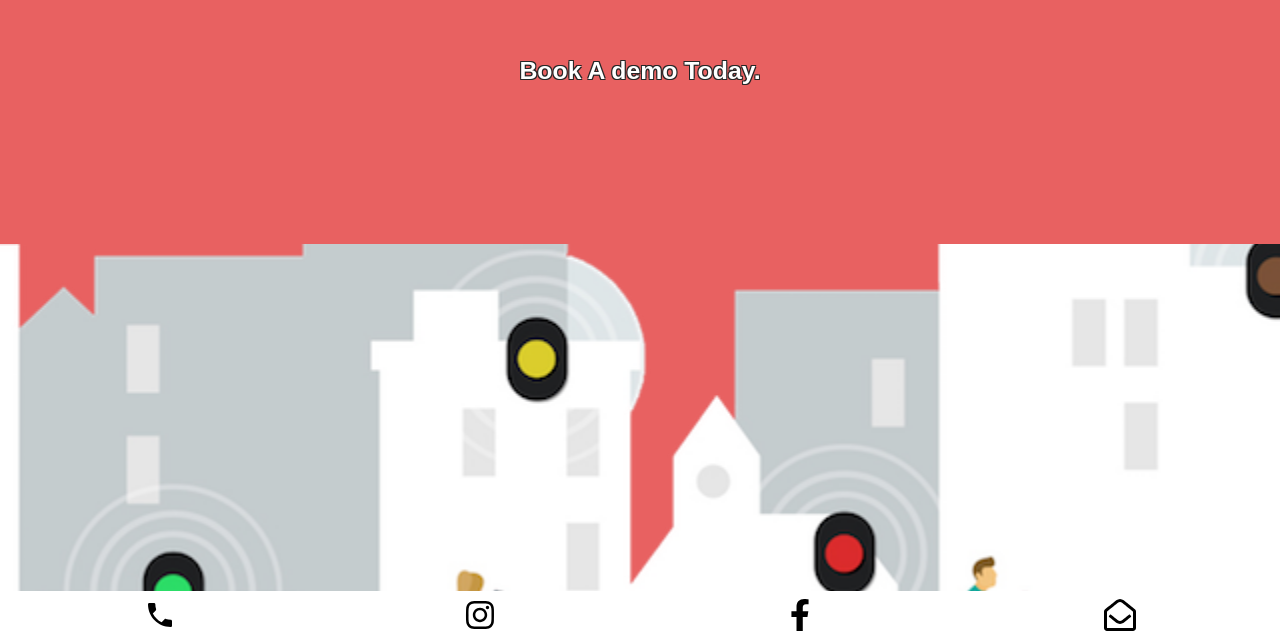
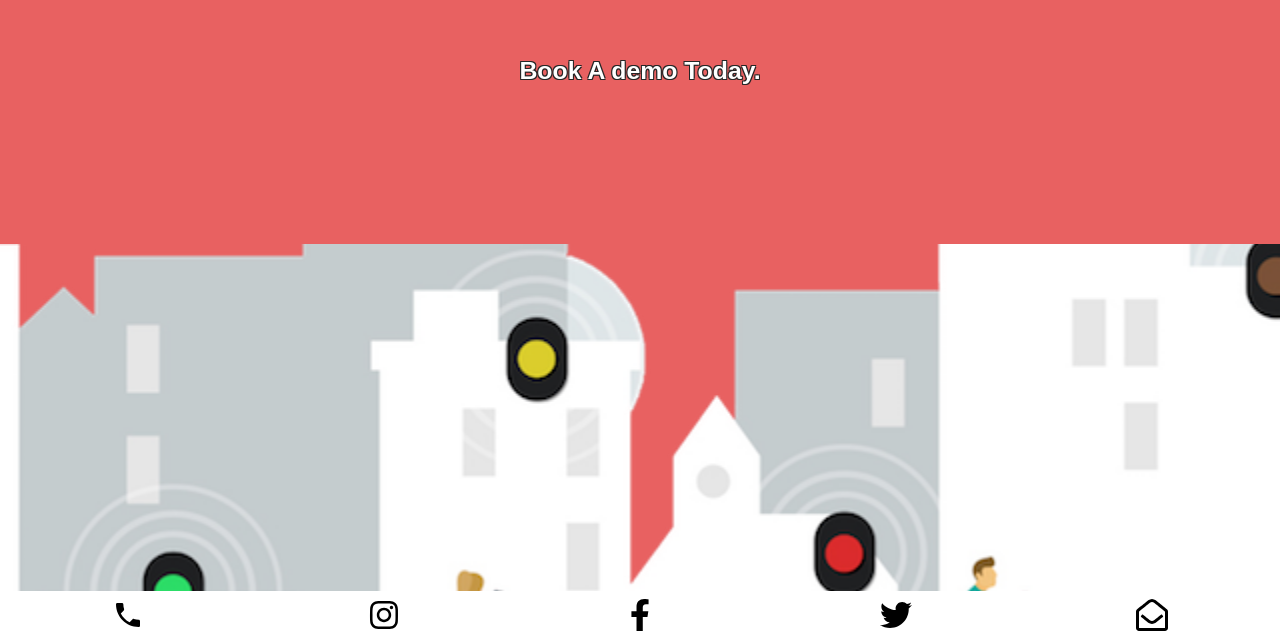
Before and after one commit to abelardovd/Dotdotdata, a Gatsby site: page / in a window 1280 px wide. Shown: the part 1537-2176 px from the top of the page. Built offline with nearby package versions, Linux system fonts and the light colour scheme; Gatsby itself is replaced by a stand-in of ours.

Commit message:
commit 5

```diff
--- a/src/components/Section.js
+++ b/src/components/Section.js
@@ -11,6 +11,7 @@ const Wrapper = styled.div`
   align-items: center;
   background: url('${props => props.image}') center;
   background-size: cover;
+
 
 
 
@@ -31,6 +32,7 @@ const Text = styled.span`
     -1px 1px 0 #262626,
     1px 1px 0 #262626;
 
+
 `
 
 const Section = ({ image, textLeft, textRight, flip, imageRight, Textcenter, }) =>
--- a/src/pages/index.js
+++ b/src/pages/index.js
@@ -1,6 +1,6 @@
 import React from 'react'
 import styled from 'styled-components'
-import { FaInstagram, FaFacebookF, FaRegEnvelopeOpen } from 'react-icons/fa'
+import { FaInstagram, FaFacebookF, FaRegEnvelopeOpen, FaTwitter } from 'react-icons/fa'
 import { MdPhone } from 'react-icons/md'
 
 import Section from '../components/Section'
@@ -9,12 +9,13 @@ import logo from '../images/D-Logo-pink.png'
 
 import image2 from '../images/Picture-Guy Walking-Promo 5.png'
 import image3 from '../images/Picture-Buildings-Promo 5.png'
-
+import Background from '../images/PromoPage7Background.png';
 
 import './styles.css'
 
 const Wrapper = styled.div`
   font-family: Haettenschweiler, sans-serif;
+
 `
 
 const Header = styled.div`
@@ -25,8 +26,10 @@ const Header = styled.div`
 `
 
 const Content = styled.div`
+
   background-color: rgb(232, 97, 97);
   min-height: 100px;
+
 `
 
 const Footer = styled.div`
@@ -78,6 +81,7 @@ const IndexPage = () =>
       <SocialIcon href='tel:9569291450' target='_blank'><MdPhone style={{ display: 'flex' }} /></SocialIcon>
       <SocialIcon href='tel:9569291450' target='_blank'><FaInstagram style={{ display: 'flex' }} /></SocialIcon>
       <SocialIcon href='tel:9569291450' target='_blank'><FaFacebookF style={{ display: 'flex' }} /></SocialIcon>
+      <SocialIcon href='tel:9569291450' target='_blank'><FaTwitter style={{display: 'flex'}} /></SocialIcon>
       <SocialIcon href='tel:9569291450' target='_blank'><FaRegEnvelopeOpen style={{ display: 'flex' }} /></SocialIcon>
     </Footer>
 
```
Also changed, not shown: 1 other file.
